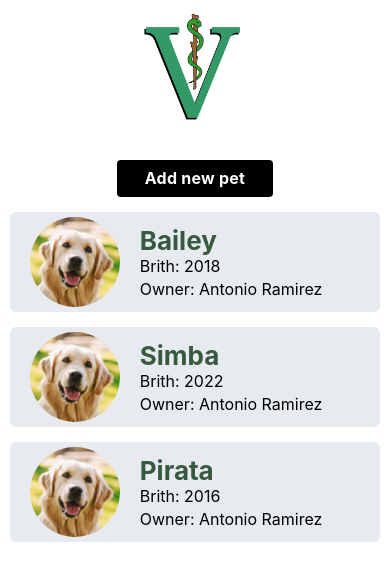
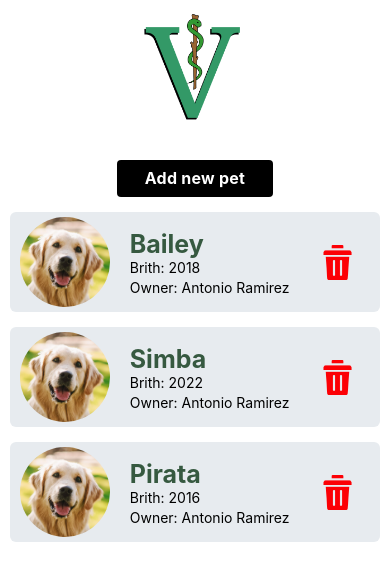
Before and after one commit to BrightCoders-Institute/introduccion-a-react-native-Antonio3veces3, a React Native app in the folder AwesomeProject/: screen / in a window 390 px wide. Shown: the top 580 px of the page. Built offline with nearby package versions, Linux system fonts and the light colour scheme.

Commit message:
Add deleteButton to item Pet on the petList

```diff
--- a/AwesomeProject/components/PetItem.tsx
+++ b/AwesomeProject/components/PetItem.tsx
@@ -1,63 +1,82 @@
-import React from 'react'
-import { Image, StyleSheet, Text, View } from 'react-native'
-import { Pet } from '../Types/PetTypes'
+import React from 'react';
+import {Alert, Image, Pressable, StyleSheet, Text, View} from 'react-native';
+import {Pet} from '../Types/PetTypes';
 
-type props= {
-  pet: Pet,
-  key: number
-}
+type props = {
+  pet: Pet;
+  key: number;
+};
 
-function PetItem(props: props) : JSX.Element{
+function PetItem(props: props): JSX.Element {
+  const onClickDelete = () =>
+    Alert.alert('Alert Title', 'My Alert Msg', [
+      {
+        text: 'Cancel',
+        onPress: () => console.log('Cancel Pressed'),
+        style: 'cancel',
+      },
+      {text: 'OK', onPress: () => console.log('OK Pressed')},
+    ]);
+
   return (
     <View style={style.container}>
       <View style={style.containerImg}>
-      <Image
-        style={style.img}
-        source={require('../img/perro.jpg')}
-      />
+        <Image style={style.imgPet} source={require('../img/perro.jpg')} />
       </View>
-      <View style= {style.textContainer}>
+      <View style={style.textContainer}>
         <Text style={style.petName}>{props.pet.name}</Text>
         <Text style={style.birth}>Brith: {props.pet.birth}</Text>
         <Text style={style.owner}>Owner: {props.pet.owner}</Text>
       </View>
+      <View>
+        <Pressable onPress={onClickDelete}>
+          <Image
+            style={style.iconDelete}
+            source={require('../img/deleteIcon.png')}
+          />
+        </Pressable>
+      </View>
     </View>
-  )
+  );
 }
 
-const style= StyleSheet.create({
+const style = StyleSheet.create({
   container: {
     height: 100,
     marginTop: 15,
     borderRadius: 6,
     flexDirection: 'row',
-    backgroundColor: "#E7EBEF",
+    backgroundColor: '#E7EBEF',
     alignItems: 'center',
-
   },
   containerImg: {
-    marginLeft: 20,
+    marginLeft: 10,
   },
-  img: {
+  imgPet: {
     width: 90,
     height: 90,
     borderRadius: 50,
   },
-  textContainer:{
+  textContainer: {
     marginLeft: 20,
   },
   petName: {
-    fontSize: 26,
+    fontSize: 25,
     fontWeight: 'bold',
     color: '#365940',
   },
   birth: {
-    fontSize: 16,
+    fontSize: 14,
   },
   owner: {
     marginTop: 3,
-    fontSize: 16,
-  }
+    fontSize: 14,
+  },
+  iconDelete: {
+    height: 35,
+    width: 35,
+    marginLeft: 30,
+  },
 });
 
-export default PetItem
+export default PetItem;
```
Also changed, not shown: AwesomeProject/img/deleteIcon.png (added).
